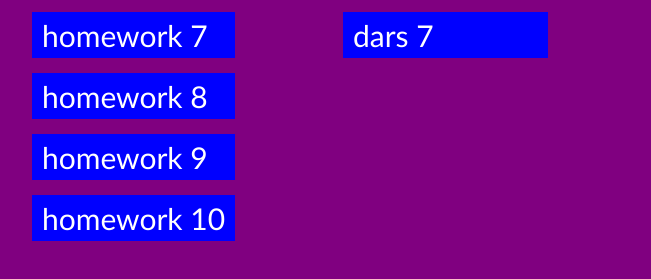
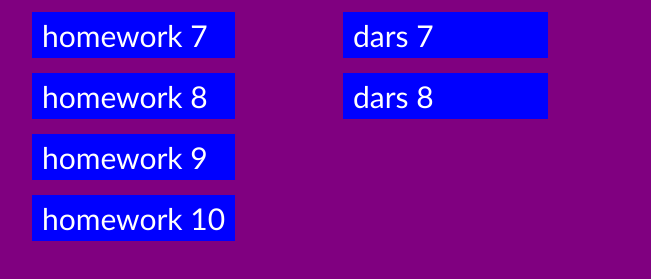
Before and after one commit to bexruzFrontDev/AVAZ-PORTFOLIO, a plain HTML site: page index.html in a window 1280 px wide. Shown: the part 573-852 px from the top of the page, 121-772 px from the left. Drawn offline with Linux system fonts and the light colour scheme.

Commit message:
Update index.html

```diff
--- a/index.html
+++ b/index.html
@@ -32,6 +32,7 @@
             <a href="https://bexruzfrontdev.github.io/nav-media-avaz1/">dars 5</a>
             <a href="https://bexruzfrontdev.github.io/bootrstrap-avaz1/">dars 6</a>
             <a href="https://bexruzfrontdev.github.io/tasbeh-avaz1/">dars 7</a>
+            <a href="https://bexruzfrontdev.github.io/gradient-avaz1/">dars 8</a>
         </div>
         <img src="https://img.freepik.com/premium-photo/cute-3d-boy-avatar-character_914455-601.jpg" alt="">
     </main>
```
